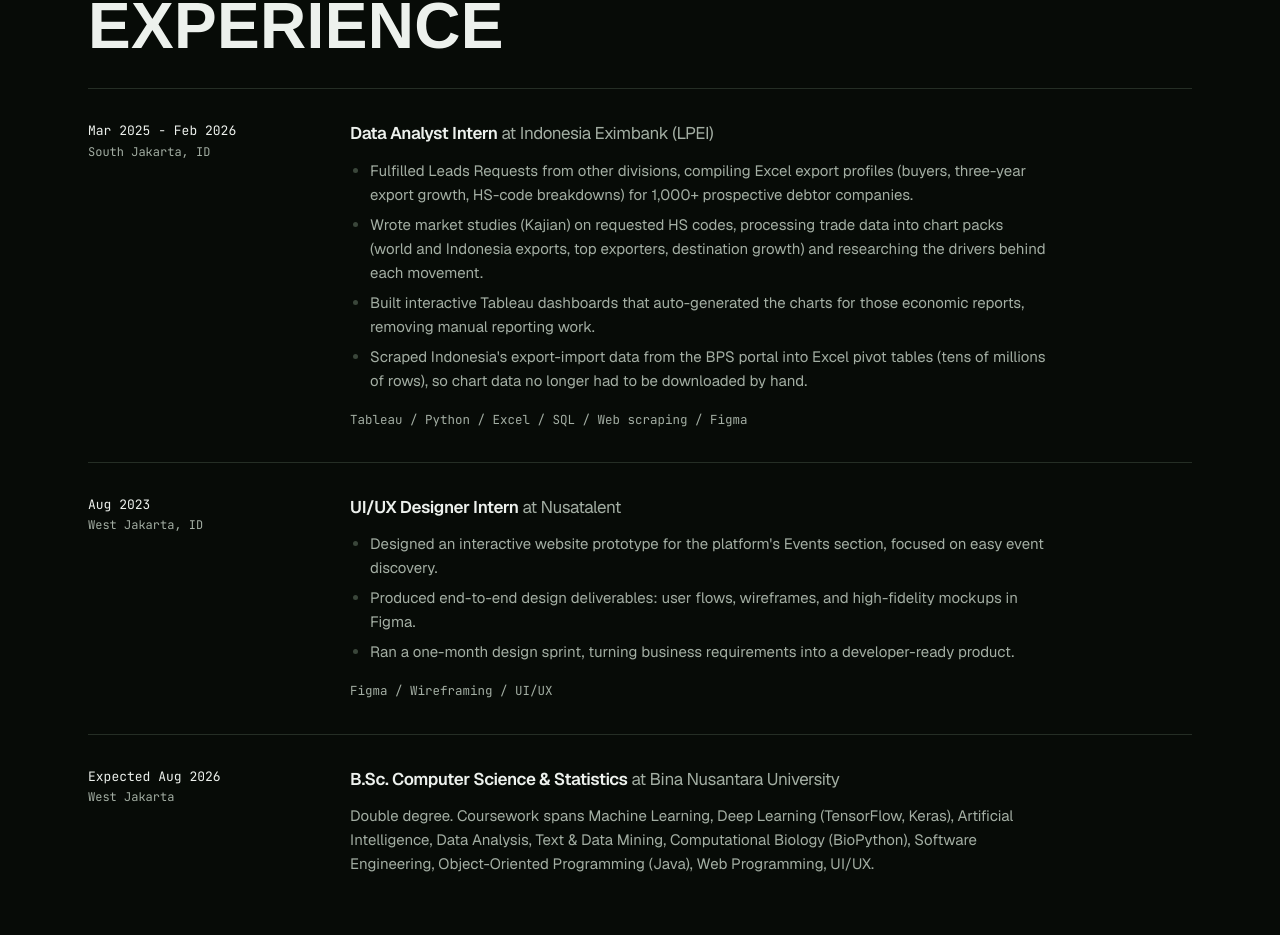
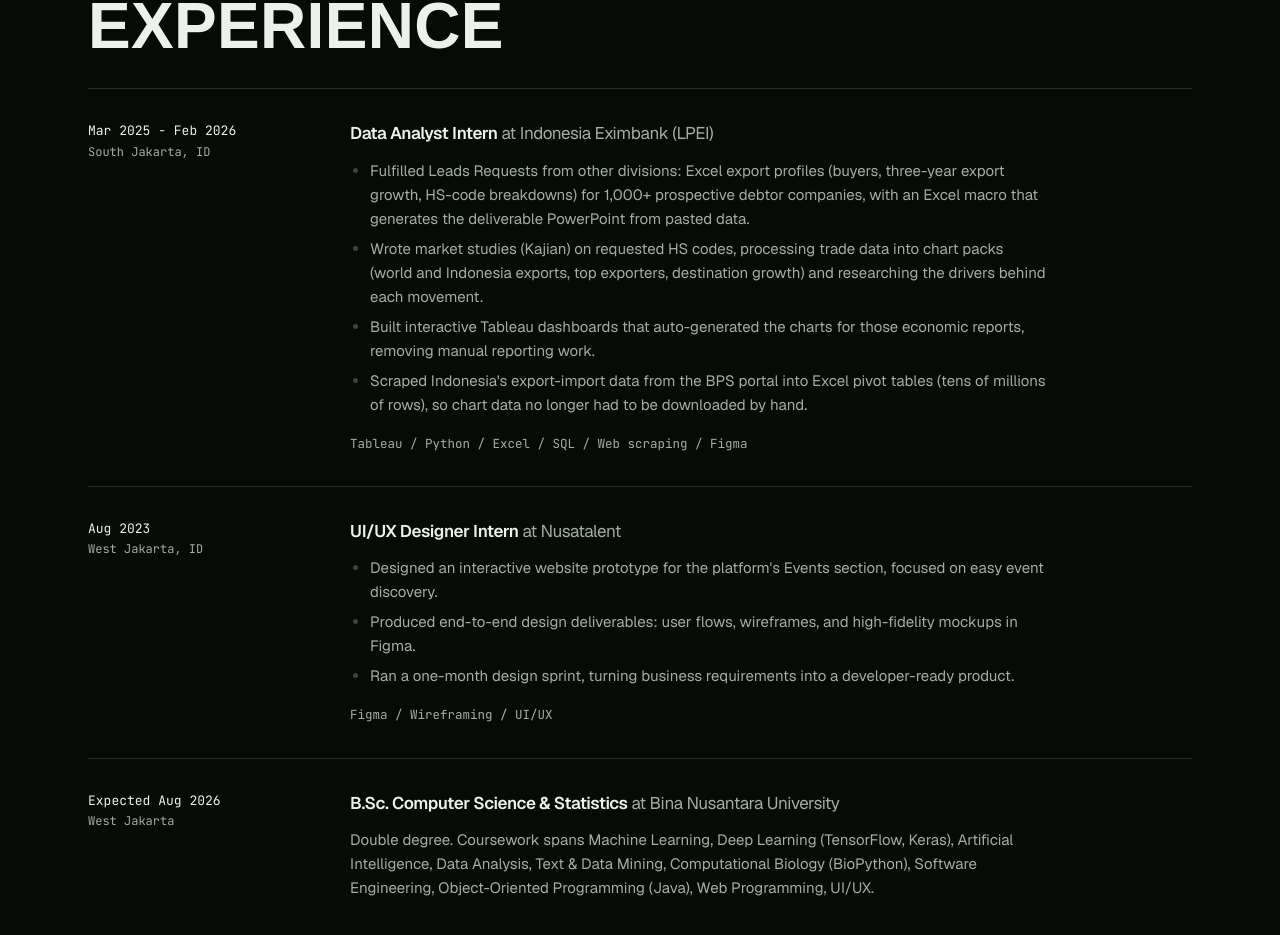
Before and after one commit to zpjosephi/josephsweb, a Next.js app: page / in a window 1280 px wide. Shown: the part 2896-3831 px from the top of the page. Built offline with nearby package versions, Linux system fonts and the light colour scheme; a web font is replaced by a local one.

Commit message:
credit the real automation: excel macro that builds the leads powerpoint

```diff
--- a/src/app/minimal/page.tsx
+++ b/src/app/minimal/page.tsx
@@ -275,7 +275,7 @@
     title: "Data Analyst Intern",
     org: "Indonesia Eximbank (LPEI)",
     points: [
-      "Fulfilled Leads Requests from other divisions: Excel export profiles for 1,000+ prospective debtor companies.",
+      "Fulfilled Leads Requests from other divisions: export profiles for 1,000+ prospective debtor companies, with an Excel macro that builds the deliverable PowerPoint.",
       "Wrote market studies (Kajian) on requested HS codes, turning trade data into charts and researching the drivers behind each movement.",
       "Built Tableau dashboards that generate the charts for economic reports automatically, replacing manual work.",
       "Scraped Indonesia's export-import data from the BPS portal into Excel pivot tables, tens of millions of rows.",
--- a/src/data/experience.ts
+++ b/src/data/experience.ts
@@ -17,7 +17,7 @@
     location: "South Jakarta, ID",
     period: "Mar 2025 - Feb 2026",
     bullets: [
-      "Fulfilled Leads Requests from other divisions, compiling Excel export profiles (buyers, three-year export growth, HS-code breakdowns) for 1,000+ prospective debtor companies.",
+      "Fulfilled Leads Requests from other divisions: Excel export profiles (buyers, three-year export growth, HS-code breakdowns) for 1,000+ prospective debtor companies, with an Excel macro that generates the deliverable PowerPoint from pasted data.",
       "Wrote market studies (Kajian) on requested HS codes, processing trade data into chart packs (world and Indonesia exports, top exporters, destination growth) and researching the drivers behind each movement.",
       "Built interactive Tableau dashboards that auto-generated the charts for those economic reports, removing manual reporting work.",
       "Scraped Indonesia's export-import data from the BPS portal into Excel pivot tables (tens of millions of rows), so chart data no longer had to be downloaded by hand.",
```
Also changed, not shown: 1 other file (tests, documents, lock files or other folders).
